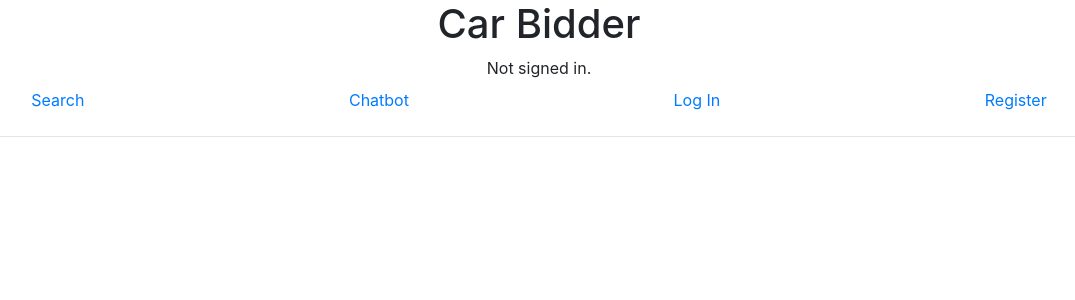
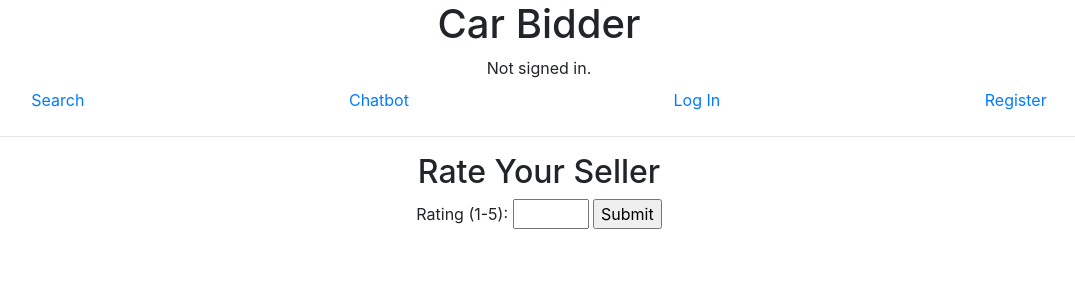
Before and after one commit to laurahuang106/CarBidder-Bidding-Platform, a Django app: page /buyer_rate_seller/1/ in a window 1280 px wide. Shown: the top 300 px of the page, without its empty margins (101-1176 px from the left). Run offline with Django 4.2, Linux system fonts and the light colour scheme; data that the repository does not hold is empty; some libraries are stand-ins or nearby versions.

Commit message:
add rate seller in orders tab

```diff
--- a/carBidderApp/views.py
+++ b/carBidderApp/views.py
@@ -911,12 +911,55 @@ def chat(request):
 
 def buyer_rate_seller(request, order_id):
     user_id = request.session.get('user_id', None)
-    user_type = request.session.get('user_type', '')
     user_name = request.session.get('user_name', '')
 
+    # Initialize existing_rating to None
+    existing_rating = None
 
+    # Retrieve listing_id, seller_id, and winner_id from the order
+    with connection.cursor() as cursor:
+        cursor.execute("""
+            SELECT listing_id, seller_id, buyer_id FROM VEHICLE_ORDERS
+            WHERE order_id = %s;
+        """, [order_id])
+        order_details = cursor.fetchone()
 
-    return render(request, 'buyer_rate_seller.html',
-                  {
-                   'user_name': user_name,
-                    'user_type': user_type,})
+    if order_details:
+        listing_id, seller_id, winner_id = order_details
+
+        if user_id != winner_id:
+            return HttpResponseForbidden("Access denied: You are not the buyer for this order.")
+
+        # Check if the rating already exists
+        with connection.cursor() as cursor:
+            cursor.execute("""
+                SELECT rate FROM RATINGS
+                WHERE listing_id = %s AND seller_id = %s AND winner_id = %s
+                AND seller_rate_from_winner = TRUE;
+            """, [listing_id, seller_id, winner_id])
+            existing_rating = cursor.fetchone()
+
+    if request.method == 'POST' and order_details:
+        rate = request.POST.get('rate')
+
+        with connection.cursor() as cursor:
+            if existing_rating:
+                # Update the existing rating
+                cursor.execute("""
+                    UPDATE RATINGS SET rate = %s
+                    WHERE listing_id = %s AND seller_id = %s AND winner_id = %s
+                    AND seller_rate_from_winner = TRUE;
+                """, [rate, listing_id, seller_id, winner_id])
+            else:
+                # Insert a new rating
+                cursor.execute("""
+                    INSERT INTO RATINGS (listing_id, seller_id, winner_id, seller_rate_from_winner, winner_rate_from_seller, rate)
+                    VALUES (%s, %s, %s, TRUE, FALSE, %s);
+                """, [listing_id, seller_id, winner_id, rate])
+            return redirect('orders')  # Redirect to the orders page or another appropriate page
+
+    return render(request, 'buyer_rate_seller.html', {
+        'user_name': user_name,
+        'order_id': order_id,
+        'existing_rating': existing_rating[0] if existing_rating else None
+    })
--- a/templates/buyer_rate_seller.html
+++ b/templates/buyer_rate_seller.html
@@ -1,4 +1,22 @@
 {% extends "home.html" %}
 {% block body %}
+<div style="text-align: center;">
+
+    {% if existing_rating is not None %}
+    <h2>Successfully rated!</h2>
+        <p>Rating: </p>
+        <p style="font-size: 24px;">{{ existing_rating }}</p>
+
+    {% else %}
+    <h2>Rate Your Seller</h2>
+        <form method="post">
+            {% csrf_token %}
+            <input type="hidden" name="order_id" value="{{ order_id }}">
+            <label for="rate">Rating (1-5):</label>
+            <input type="number" id="rate" name="rate" min="1" max="5" required>
+            <input type="submit" value="Submit">
+        </form>
+    {% endif %}
+</div>
 
 {% endblock %}
```
Also changed, not shown: phase4/dbDML.sql (+6 -4 lines).
